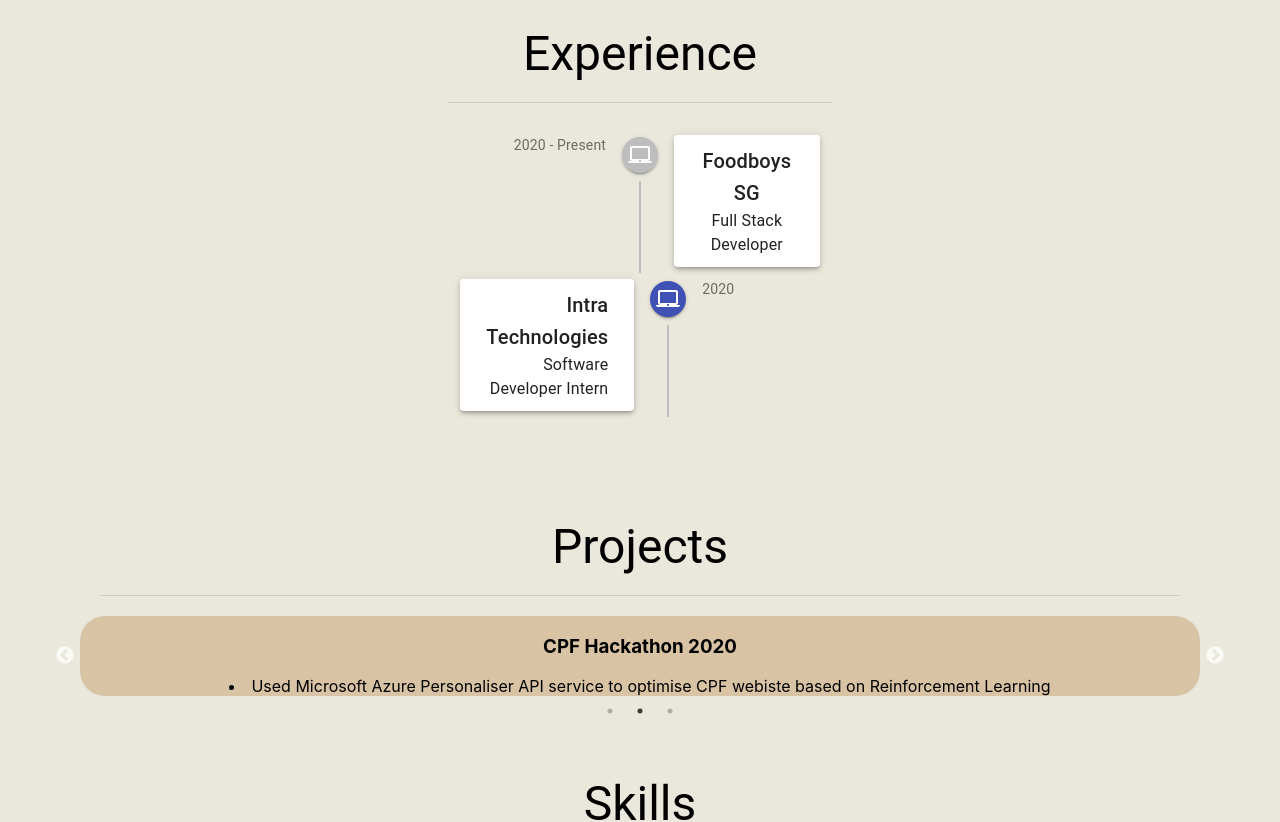
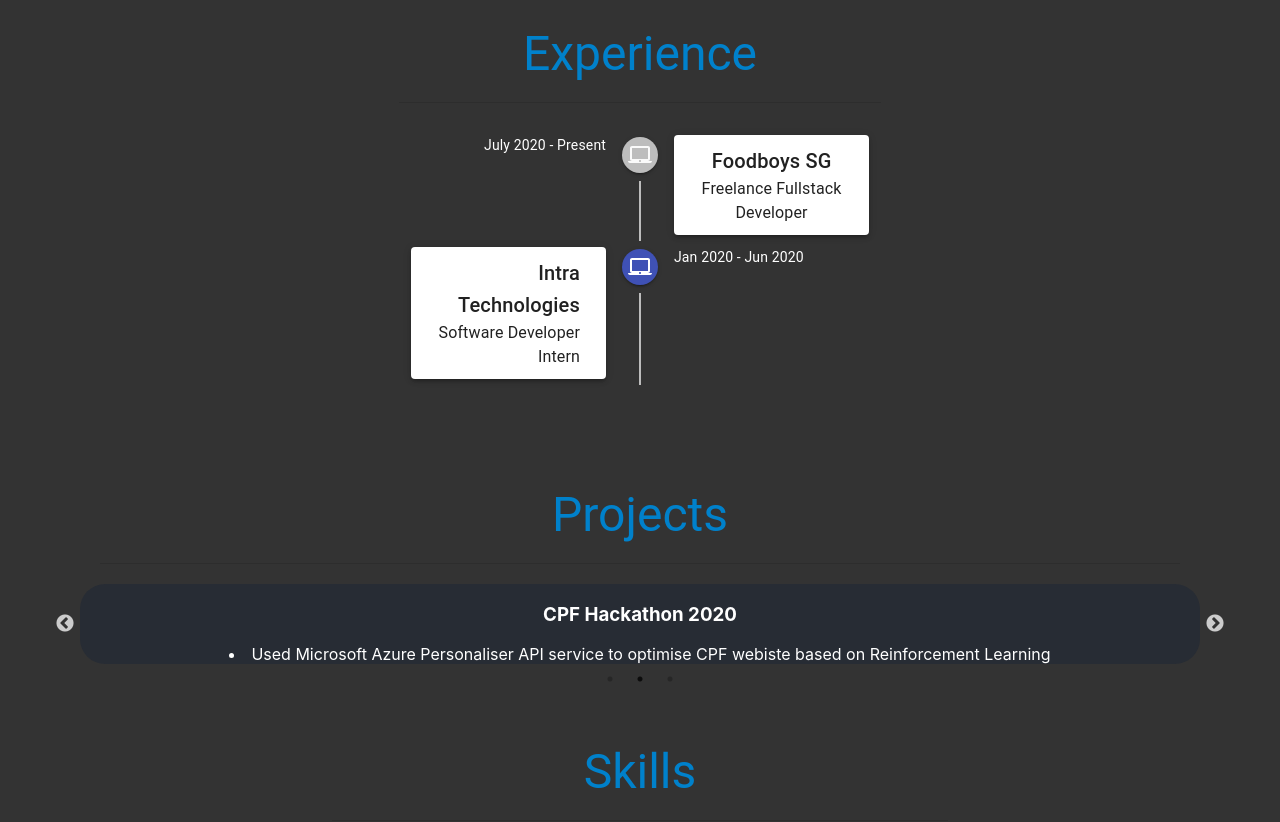
Before and after one commit to ambhinav/personal-website, a React (Create React App) app: page / in a window 1280 px wide. Shown: the part 660-1482 px from the top of the page. Built offline with nearby package versions, Linux system fonts and the light colour scheme.

Commit message:
improve styling

```diff
--- a/src/App.css
+++ b/src/App.css
@@ -1,5 +1,10 @@
 .App {
   text-align: center;
-  background-color: #eae7dc;
+  background-color: #333333;
   padding-top: 5vh;
+  color: white;
 }
+
+.App .sectionHeader {
+  color:#0081cb;
+}
--- a/src/App.tsx
+++ b/src/App.tsx
@@ -14,17 +14,17 @@
        >
         <About />
         <Grid item style={{ maxWidth: "1600px" }}>
-          <Typography variant="h3">Experience</Typography>
+          <Typography variant="h3" className="sectionHeader">Experience</Typography>
           <Divider style={{ margin: "20px" }}></Divider>
           <Experience />
         </Grid>
         <Grid item style={{ maxWidth: "1200px" }}>
-          <Typography variant="h3">Projects</Typography>
+          <Typography variant="h3" className="sectionHeader">Projects</Typography>
           <Divider style={{ margin: "20px" }}></Divider>
           <Projects />
         </Grid>
          <Grid item style={{ maxWidth: "1200px" }}>
-          <Typography variant="h3">Skills</Typography>
+          <Typography variant="h3" className="sectionHeader">Skills</Typography>
           <Divider style={{ margin: "20px" }}></Divider>
           <Skills />
         </Grid>
--- a/src/components/About.tsx
+++ b/src/components/About.tsx
@@ -10,9 +10,9 @@
 function About() {
 	var bio = "Hello! I am a penultimate year computer science student from the National University of Singapore, specialising in Artificial Intelligence. I have worked in exciting startups as a software developer, specifically web applications. As someone who is constantly trying to improve their skillset, I love learning about new technologies. I am currently seeking an opportunity to improve my knowledge in Software Engineering.";
   return (
-		<Grid container item direction="column" justify="space-between" alignItems="center" className="About" spacing={5} style={{ maxWidth: '1000px' }}>
+		<Grid container item direction="column" justify="space-between" alignItems="center" spacing={5} style={{ maxWidth: '1000px' }}>
 			<Grid item xs={12}>
-				<Typography variant="h2">Hi! I'm Abhinav</Typography>
+				<Typography variant="h2" className="sectionHeader">Hi! I'm Abhinav</Typography>
 			</Grid>
 			<Grid item xs={12}>
 				<Avatar src={avatar} style={{ height: '250px', width: '250px' }}></Avatar>
--- a/src/components/Experience.tsx
+++ b/src/components/Experience.tsx
@@ -27,13 +27,13 @@
     <Timeline align="alternate">
       <TimelineItem>
         <TimelineOppositeContent>
-          <Typography variant="body2" color="textSecondary">
-						2020 - Present
+          <Typography variant="body2" >
+						July 2020 - Present
           </Typography>
         </TimelineOppositeContent>
         <TimelineSeparator>
           <TimelineDot>
-            <LaptopMacIcon />
+						<LaptopMacIcon />
           </TimelineDot>
           <TimelineConnector />
         </TimelineSeparator>
@@ -42,14 +42,14 @@
             <Typography variant="h6" component="h1">
 							Foodboys SG
             </Typography>
-						<Typography>Full Stack Developer</Typography>
+            <Typography>Freelance Fullstack Developer</Typography>
           </Paper>
         </TimelineContent>
       </TimelineItem>
       <TimelineItem>
         <TimelineOppositeContent>
-          <Typography variant="body2" color="textSecondary">
-						2020
+          <Typography variant="body2">
+						Jan 2020 - Jun 2020
           </Typography>
         </TimelineOppositeContent>
         <TimelineSeparator>
@@ -63,7 +63,7 @@
             <Typography variant="h6" component="h1">
 							Intra Technologies
             </Typography>
-						<Typography>Software Developer Intern</Typography>
+            <Typography>Software Developer Intern</Typography>
           </Paper>
         </TimelineContent>
       </TimelineItem>
--- a/src/components/Projects.tsx
+++ b/src/components/Projects.tsx
@@ -6,13 +6,13 @@
   var settings = {
     dots: true,
     infinite: true,
-    speed: 500,
+    speed: 1000,
     slidesToShow: 1,
     slidesToScroll: 1,
     autoplay: true
   };
   return (
-    <div style={{backgroundColor: "#d8c3a5", borderRadius: "25px" }}>
+    <div style={{backgroundColor: "#272c34", borderRadius: "25px" }}>
         <Slider {...settings}>
         <div>
             <h3>Bengkala 2019</h3>
--- a/src/components/Skills.tsx
+++ b/src/components/Skills.tsx
@@ -74,7 +74,7 @@
                         <img alt="Heroku" src="https://raw.githubusercontent.com/devicons/devicon/2809b567852a4648062a2d3e7c1c531367458c0b/icons/heroku/heroku-plain.svg"></img>
                     </Grid>
                     <Grid item>
-                        <img alt="CircleC" src="https://raw.githubusercontent.com/detain/svg-logos/780f25886640cef088af994181646db2f6b1a3f8/svg/circleci.svg"></img>
+                        <img alt="CircleCI" src="https://raw.githubusercontent.com/file-icons/icons/16d8595d6d592a11d690384747e31101e15fc355/svg/CircleCI.svg"></img>
                     </Grid>
                     <Grid item>
                         <img alt="Postman" src="https://www.vectorlogo.zone/logos/getpostman/getpostman-icon.svg"></img>
```
